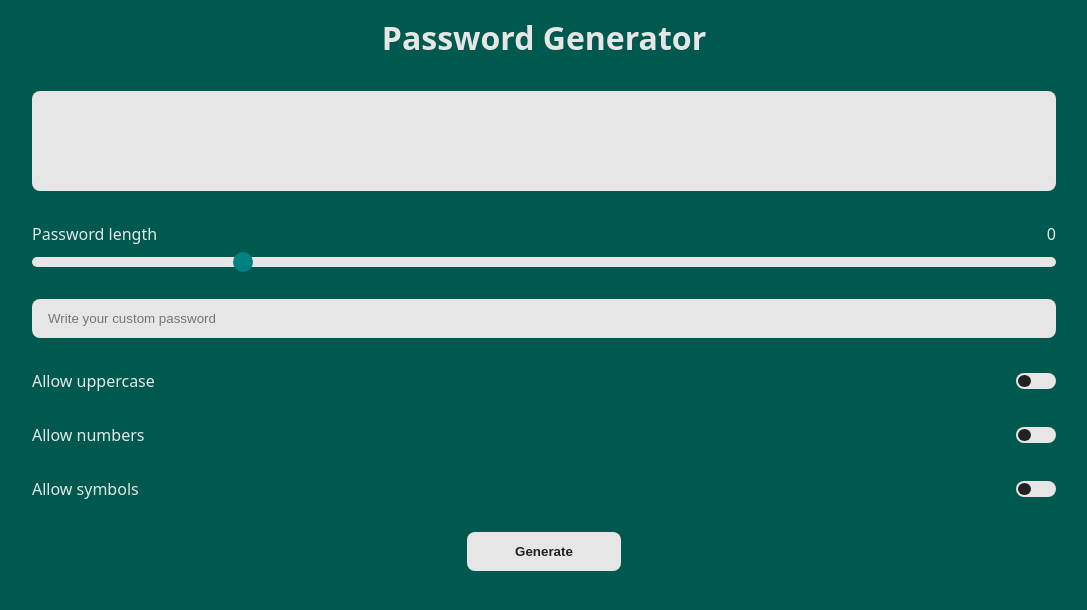
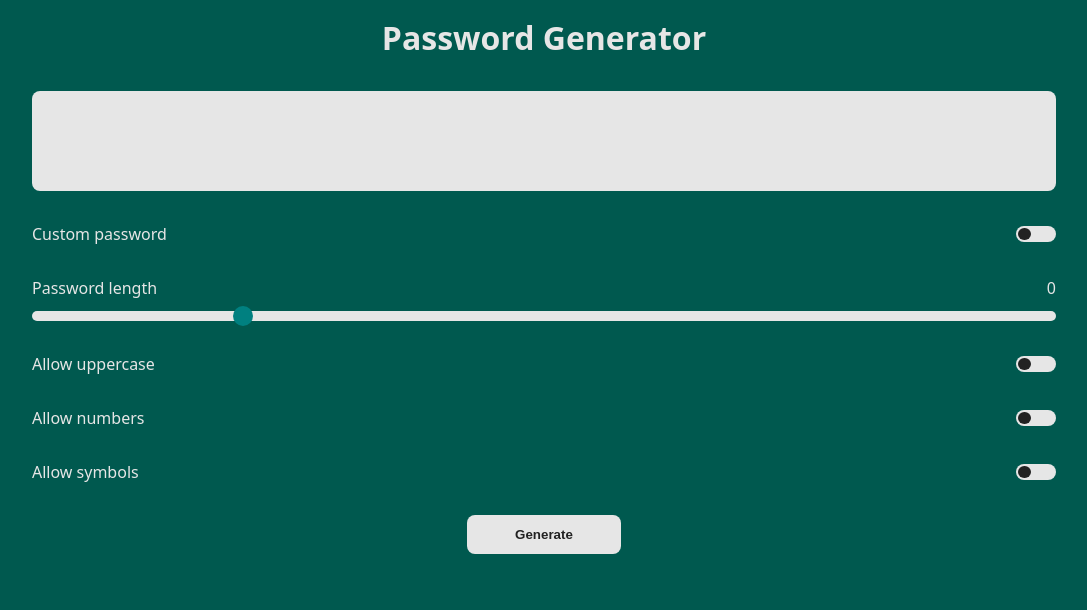
Before and after one commit to titoworlddev/password-generator, a Vue app: page / in a window 1280 px wide. Shown: the top 610 px of the page, without its empty margins (96-1183 px from the left). Built offline with nearby package versions, Linux system fonts and the light colour scheme.

Commit message:
Add custom password check and structure

```diff
--- a/src/App.vue
+++ b/src/App.vue
@@ -9,10 +9,12 @@
     </div>
 
     <form class="password-form">
+      <CheckBox label="Custom password" id="custom-password" />
+      <!-- Si custom-password esta checked entonces se vera esto y sino lo otro que es por defecto -->
+      <!-- <input type="text" name="custom-password-input" id="custom-password-input" placeholder="Write your custom password">
+        <CheckBox label="Fill spaces with symbols" id="fill-spaces" /> -->
+
       <RangeSlider />
-
-      <input type="text" name="custom-password-input" id="custom-password-input" placeholder="Write your custom password">
-
       <CheckBox label="Allow uppercase" id="allow-uppercase" />
       <CheckBox label="Allow numbers" id="allow-numbers" />
       <CheckBox label="Allow symbols" id="allow-symbols" />
```
